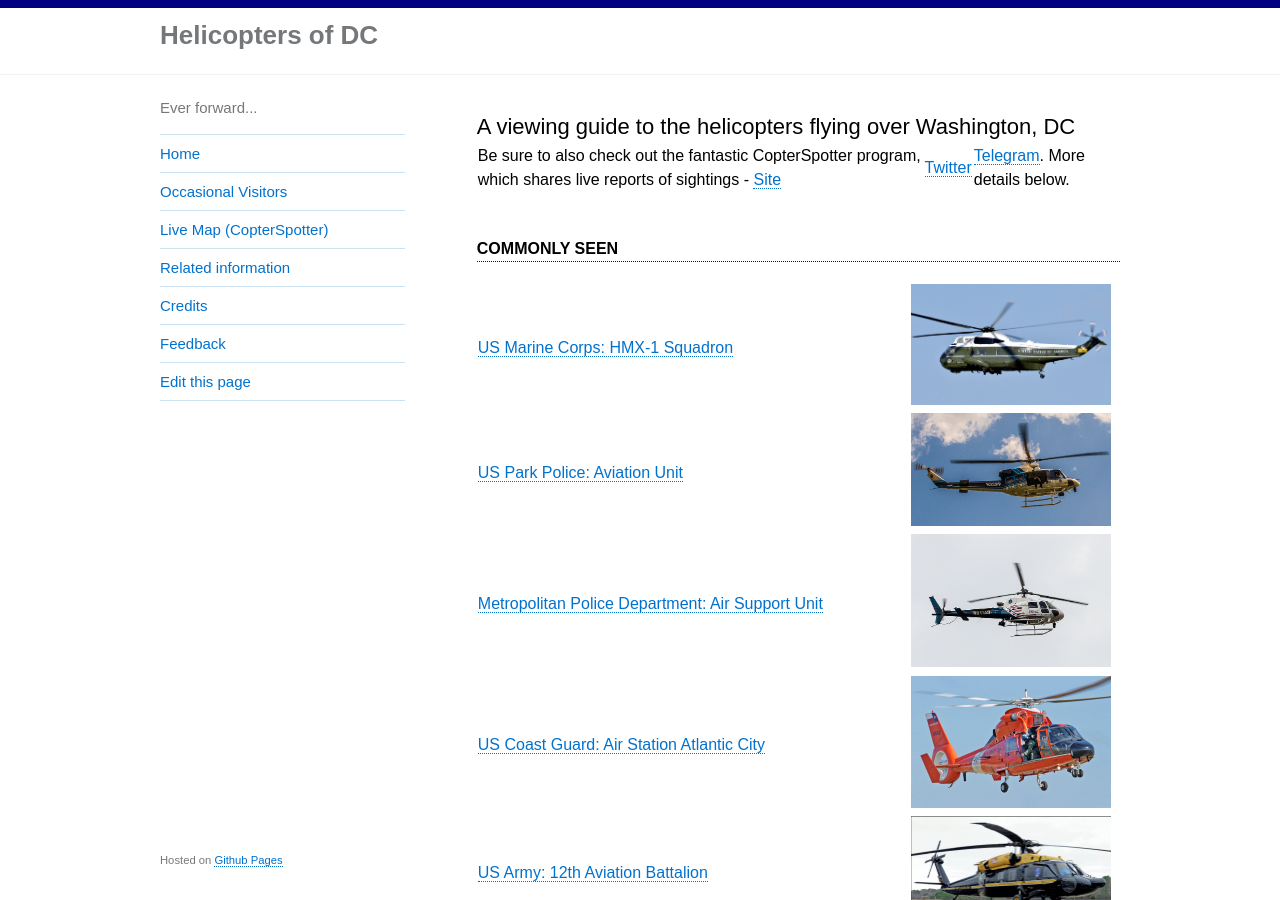
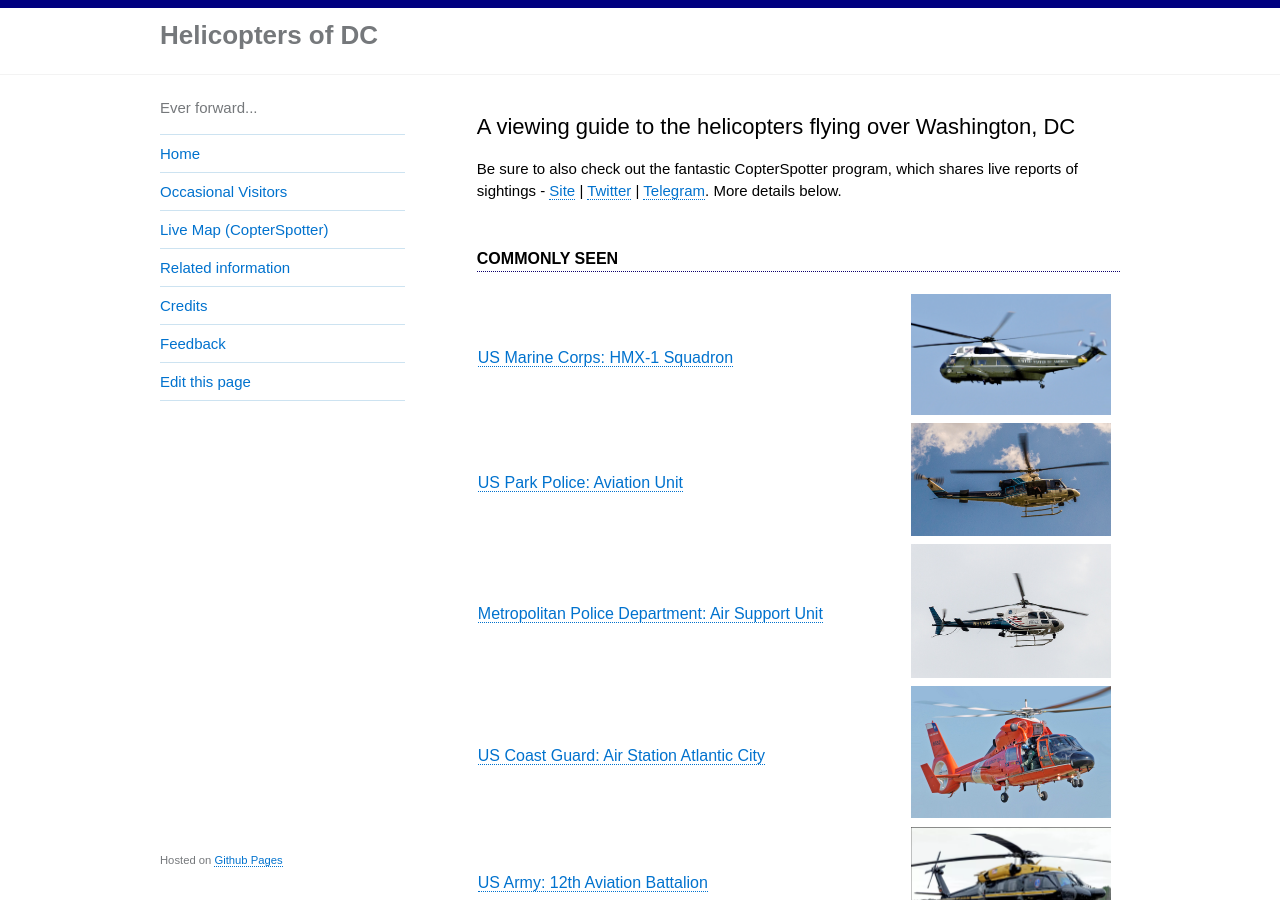
Before and after one commit to gbinal/dc-helicopters, a Jekyll site: the page built from index.md, in a window 1280 px wide and 900 px high. Built offline with Jekyll 4.4.1, drawn with Linux system fonts in a browser that asks for light colours.

Commit message:
fixing formatting

```diff
--- a/index.md
+++ b/index.md
@@ -6,7 +6,7 @@
 
 ## A viewing guide to the helicopters flying over Washington, DC
 
-Be sure to also check out the fantastic CopterSpotter program, which shares live reports of sightings - [Site](https://map.copterspotter.com/) | [Twitter](https://twitter.com/HelicoptersofDC) | [Telegram](https://t.me/s/helicoptersofdc).  More details below.
+<p>Be sure to also check out the fantastic CopterSpotter program, which shares live reports of sightings - <a href="https://map.copterspotter.com/" target="_blank">Site</a> | <a href="https://twitter.com/HelicoptersofDC" target="_blank">Twitter</a> | <a href="https://t.me/s/helicoptersofdc" target="_blank">Telegram</a>.  More details below. </p>
 
 #### Commonly Seen
 
```
